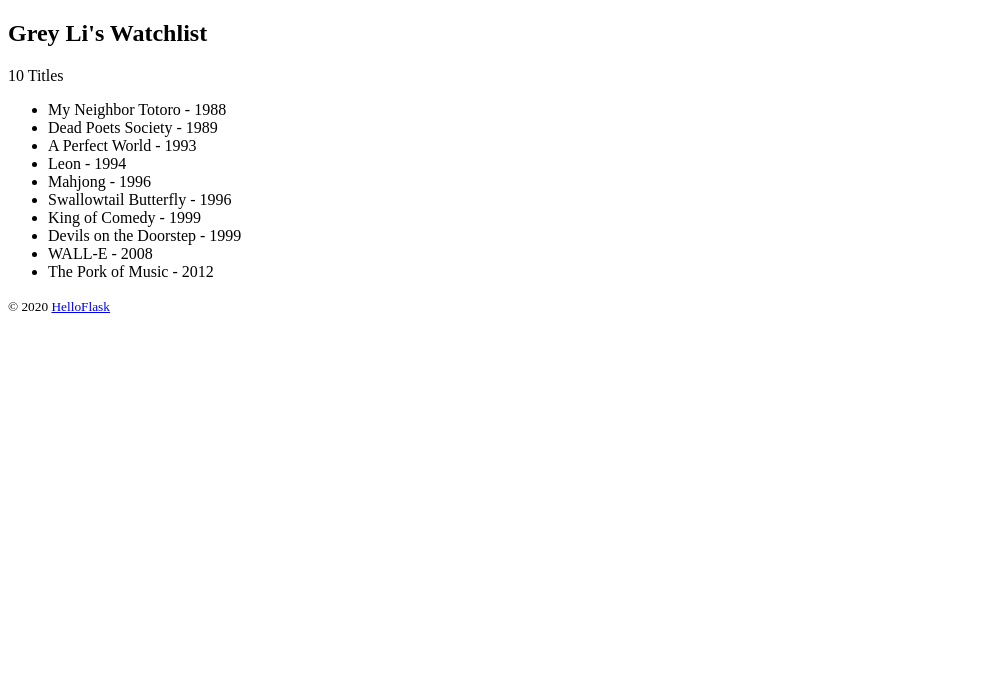
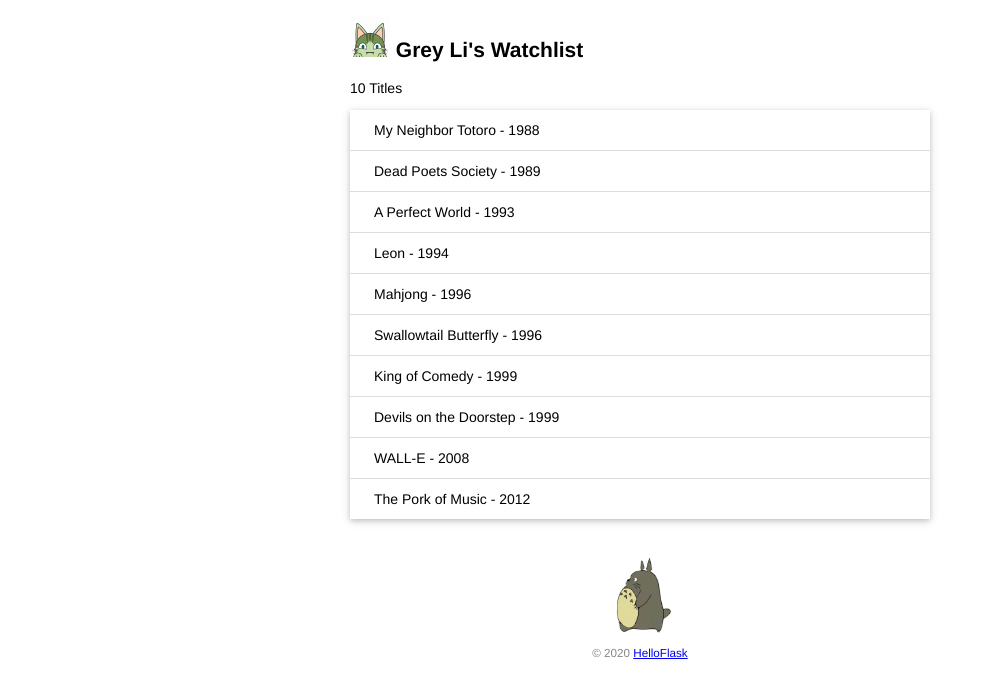
Before and after one commit to pangcm/watchlist, a Flask app: page / in a window 1280 px wide. Shown: the top 698 px of the page, without its empty margins (0-988 px from the left). Run offline with Flask 2, Linux system fonts and the light colour scheme.

Commit message:
add static files

```diff
--- a/app.py
+++ b/app.py
@@ -1,4 +1,4 @@
-from flask import  Flask,render_template
+from flask import  Flask,render_template,url_for
 
 name = 'Grey Li'
 movies = [
--- /dev/null
+++ b/static/style.css
@@ -0,0 +1,48 @@
+/* 页面整体*/
+body{
+    margin: auto;
+    max-width: 580px;
+    font-size: 14px;
+    font-family: Helvetica, Arial, sans-serif
+}
+
+/*页脚*/
+footer{
+    color: #888;
+    margin-top: 15px;
+    text-align: center;
+    padding: 10px;
+}
+
+/*头像*/
+.avatar{
+    width: 40px;
+}
+
+/* 电影列表 */
+.movie-list {
+    list-style-type: none;
+    padding: 0;
+    margin-bottom: 10px;
+    box-shadow: 0 2px 5px 0 rgba(0, 0, 0, 0.16), 0 2px 10px 0 rgba(0, 0, 0, 0.12);
+}
+
+.movie-list li {
+    padding: 12px 24px;
+    border-bottom: 1px solid #ddd;
+}
+
+.movie-list li:last-child {
+    border-bottom:none;
+}
+
+.movie-list li:hover {
+    background-color: #f8f9fa;
+}
+
+/* 龙猫图片 */
+.totoro {
+    display: block;
+    margin: 0 auto;
+    height: 100px;
+}
--- a/templates/index.html
+++ b/templates/index.html
@@ -3,17 +3,23 @@
 <head>
     <meta charset="UTF-8">
     <title>{{ name }}'s Watchlist</title>
+    <link rel="icon" href="{{ url_for('static', filename='favicon.ico') }}">
+    <link rel="stylesheet" href="{{ url_for('static',filename='style.css') }}">
 </head>
 <body>
-    <h2>{{ name }}'s Watchlist</h2>
+    <h2>
+        <img alt="Avatar" class="avatar" src="{{ url_for('static',filename='images/avatar.png')}}">
+        {{ name }}'s Watchlist
+    </h2>
     {# 使用length过滤器获取movies变量的长度 #}
     <p>{{ movies|length }} Titles</p>
-    <ul>
+    <ul class="movie-list">
         {% for movie in movies %} {# 迭代movies变量#}
         <li>{{ movie.title }} - {{ movie.year }}</li> {#等同于movie['title']#}
         {% endfor %} {#使用endfor 标签结束 for 语句#}
     </ul>
     <footer>
+        <img alt="Walking Totoro" class="totoro" src="{{ url_for('static', filename='images/totoro.gif') }}">
         <small>&copy; 2020 <a href="http://helloflask.com/tutorial">HelloFlask</a> </small>
     </footer>
 </body>
```
Also changed, not shown: static/favicon.ico (added), static/images/avatar.png (added), static/images/totoro.gif (added).
